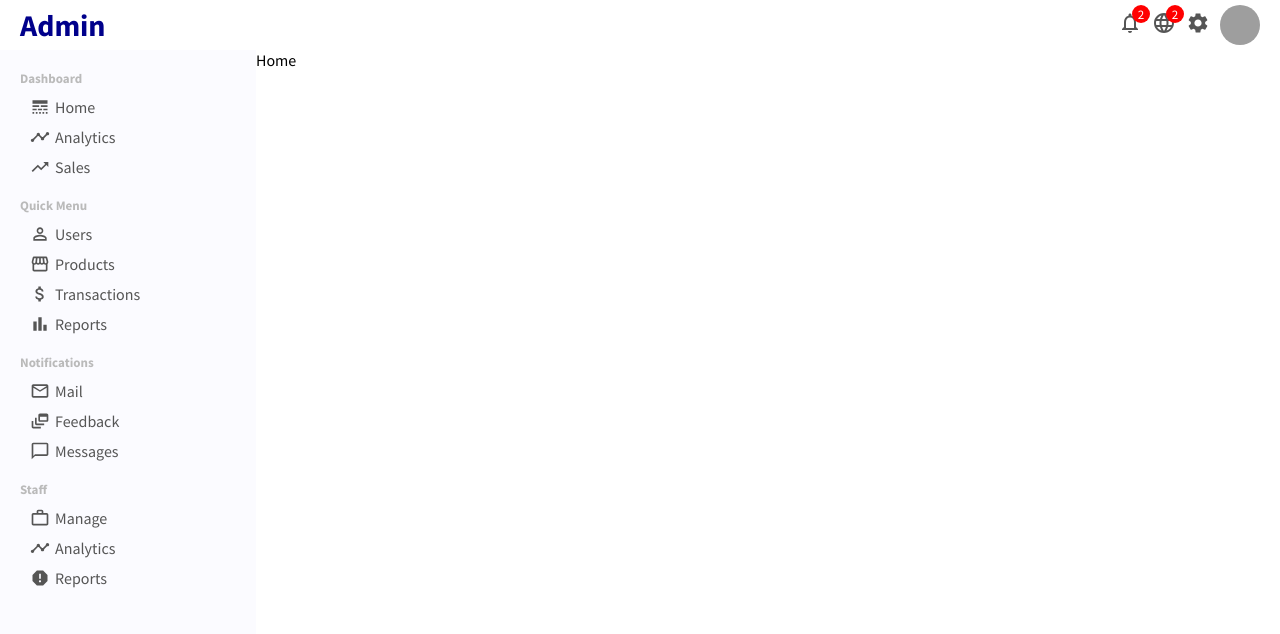
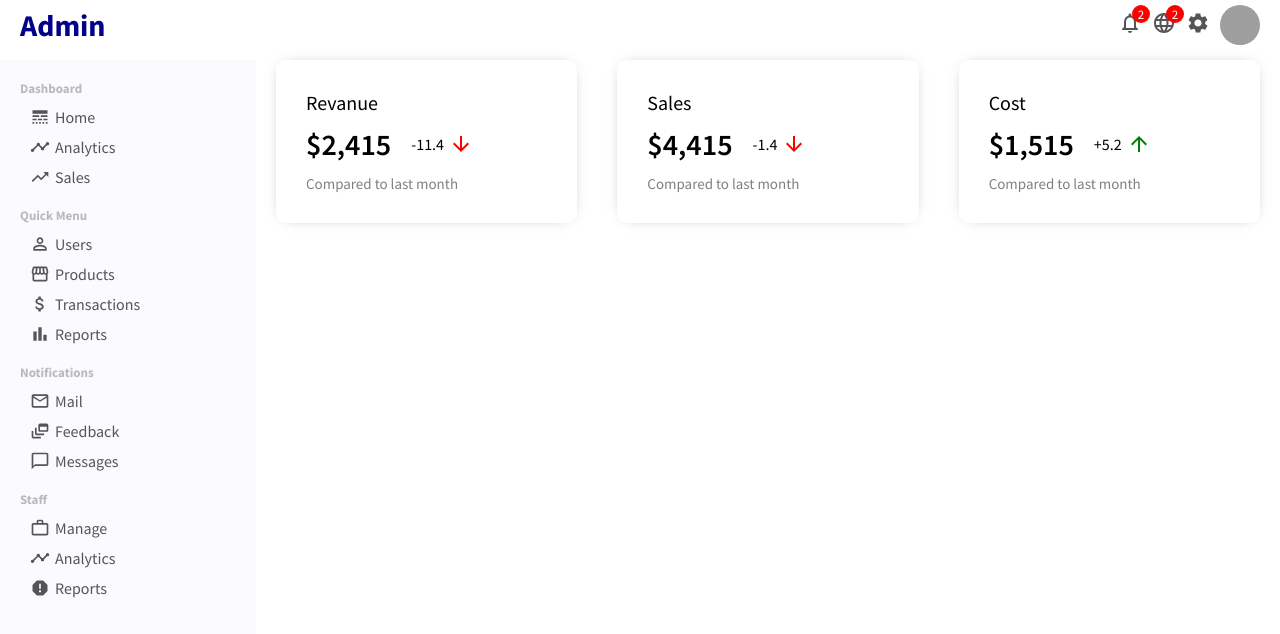
Before and after one commit to Mohammed-Mounir/React-E-Commerce-App, a React (Create React App) app: page / in a window 1280 px wide. Shown: the top 634 px of the page. Built offline with nearby package versions, Linux system fonts and the light colour scheme; grey boxes are pictures that could not be loaded.

Commit message:
Added featured info component

```diff
--- a/src/App.css
+++ b/src/App.css
@@ -1,3 +1,4 @@
 .container {
   display: flex;
+  margin-top: 10px;
 }
--- /dev/null
+++ b/src/components/FeaturedInfo/FeaturedInfo.css
@@ -0,0 +1,50 @@
+.featured {
+  width: 100%;
+  display: flex;
+  justify-content: space-between;
+}
+
+.featuredItem {
+  flex: 1;
+  margin: 0 20px;
+  padding: 30px;
+  border-radius: 10px;
+  cursor: pointer;
+  box-shadow: 0 0 15px -10px rgba(0, 0, 0, 0.75);
+}
+
+.featuredTitle {
+  font-size: 20px;
+}
+
+.featuredMoneyContainer {
+  margin: 10px 0;
+  display: flex;
+  align-items: center;
+}
+
+.featuredMoney {
+  font-size: 30px;
+  font-weight: 600;
+}
+
+.featuredMoneyRate {
+  display: flex;
+  align-items: center;
+  margin-left: 20px;
+}
+
+.featuredIcon {
+  font-size: 14px;
+  margin-left: 5px;
+  color: green;
+}
+
+.featuredIcon.negative {
+  color: red;
+}
+
+.featuredSub {
+  font-size: 15px;
+  color: gray;
+}
--- /dev/null
+++ b/src/components/FeaturedInfo/FeaturedInfo.jsx
@@ -0,0 +1,41 @@
+import { ArrowDownward, ArrowUpward } from "@mui/icons-material";
+import "./FeaturedInfo.css";
+
+const FeaturedInfo = () => {
+  return (
+    <div className="featured">
+      <div className="featuredItem">
+        <span className="featuredTitle">Revanue</span>
+        <div className="featuredMoneyContainer">
+          <span className="featuredMoney">$2,415</span>
+          <span className="featuredMoneyRate">
+            -11.4 <ArrowDownward className="featuredIcon negative" />
+          </span>
+        </div>
+        <span className="featuredSub">Compared to last month</span>
+      </div>
+      <div className="featuredItem">
+        <span className="featuredTitle">Sales</span>
+        <div className="featuredMoneyContainer">
+          <span className="featuredMoney">$4,415</span>
+          <span className="featuredMoneyRate">
+            -1.4 <ArrowDownward className="featuredIcon negative" />
+          </span>
+        </div>
+        <span className="featuredSub">Compared to last month</span>
+      </div>
+      <div className="featuredItem">
+        <span className="featuredTitle">Cost</span>
+        <div className="featuredMoneyContainer">
+          <span className="featuredMoney">$1,515</span>
+          <span className="featuredMoneyRate">
+            +5.2 <ArrowUpward className="featuredIcon" />
+          </span>
+        </div>
+        <span className="featuredSub">Compared to last month</span>
+      </div>
+    </div>
+  );
+};
+
+export default FeaturedInfo;
--- a/src/pages/Home/Home.jsx
+++ b/src/pages/Home/Home.jsx
@@ -1,7 +1,12 @@
+import FeaturedInfo from "../../components/FeaturedInfo/FeaturedInfo";
 import "./Home.css";
 
 const Home = () => {
-  return <div className="home">Home</div>;
+  return (
+    <div className="home">
+      <FeaturedInfo />
+    </div>
+  );
 };
 
 export default Home;
```
